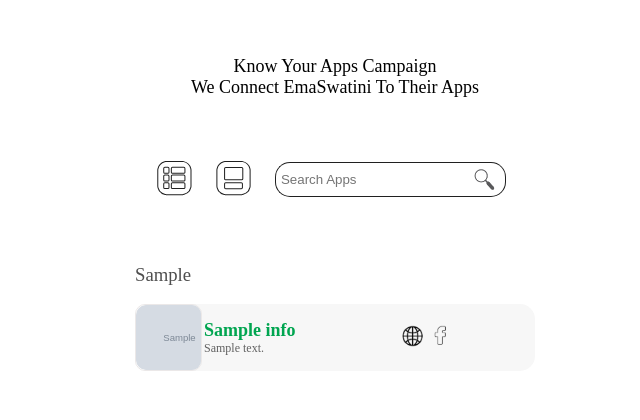
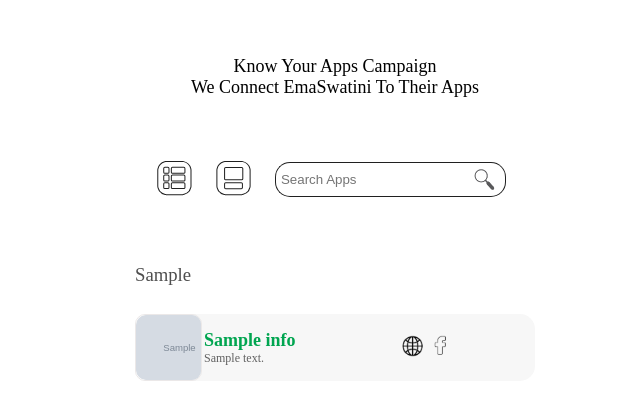
Before and after one commit to Tmazst/mobile_apps_eswatini, a Flask app: page /?icon=listview in a window 1280 px wide. Shown: the part 317-737 px from the top of the page, without its empty margins (305-945 px from the left). Run offline with Flask 3, Linux system fonts and the light colour scheme; tables that the repository leaves empty hold one stand-in row (values such as "Sample post"); grey boxes marked "Sample" are stand-in pictures; some libraries are stand-ins or nearby versions; some web fonts are replaced.

Commit message:
check conn

```diff
--- a/templates/index.html
+++ b/templates/index.html
@@ -110,7 +110,7 @@
 
 {% elif layout == "listview"  %}
         <!-----DEMOs---->
-        <div id="" style="display: flex;flex-direction: column;background-color: ;margin:10px auto" class="list-view" >
+        <div id="" style="display: flex;flex-direction: column;background-color: ;margin:10px auto;gap:10px" class="list-view" >
         {% for category in categories %}
         <h3 style="" class="cat-subtitle">{{category}}</h3>
         {% for app in apps %}
--- a/templates/search_results.html
+++ b/templates/search_results.html
@@ -55,7 +55,7 @@
             {% for app in apps %}
                 {%if app.app_category == category %}
 
-                <div style="background-color: #f7f7f7;border-radius: 15px;padding-right:;" class="app-list">
+                <div style="background-color: #f7f7f7;border-radius: 15px;padding-right:;gap:10px" class="app-list">
                     <div onclick="popAppItem('{{app.id}}')" style="height:65px;width:65px;min-width:65px;overflow: hidden;border-radius: 10px;border: 1px solid rgb(235, 232, 232);">
                         <img style="height:inherit;border-radius:10px" src="static/images/{{app.app_icon}}" /></div>
                     <div onclick="popAppItem('{{app.id}}')" style="min-width: 150px;"  class="item-as-btn c-name">
```
